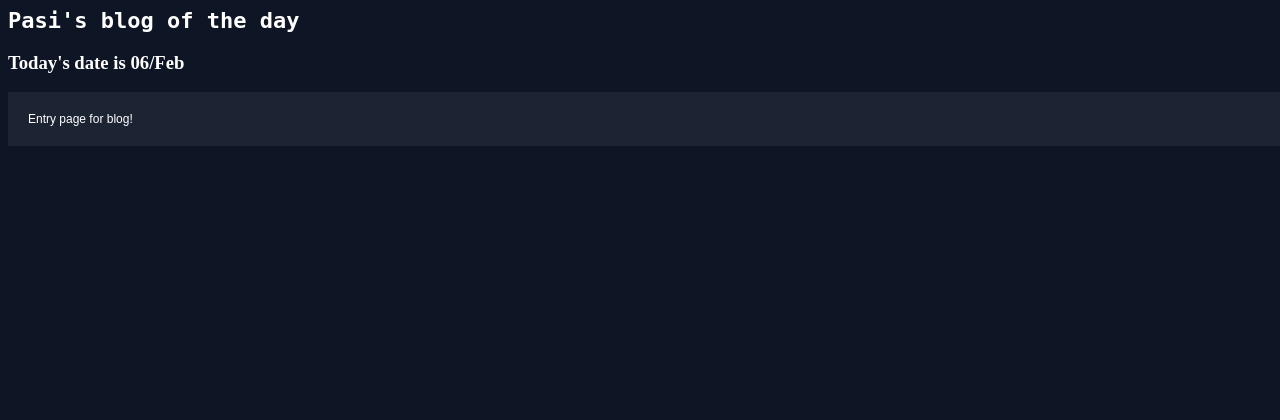
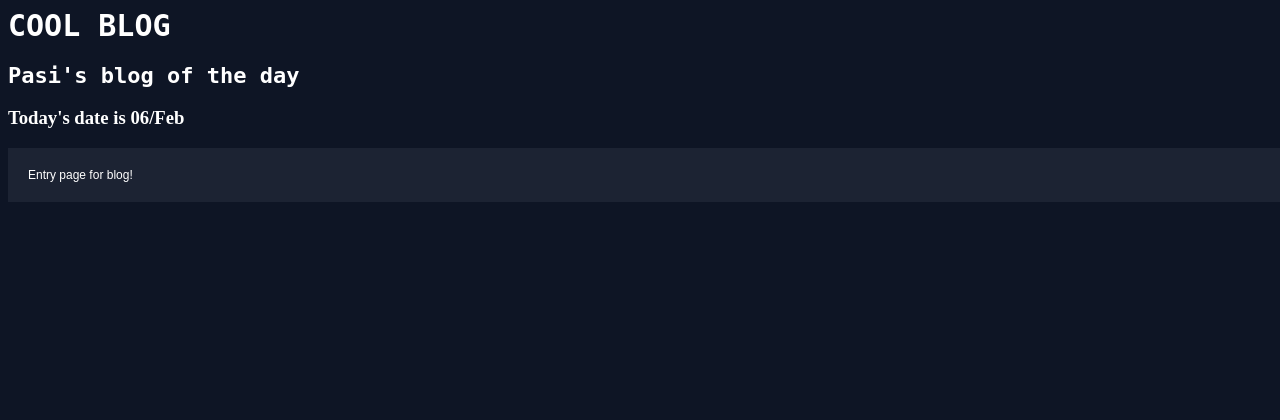
Before and after one commit to MoncoCarser/training-git, a Flask app: page / in a window 1280 px wide. Shown: the top 420 px of the page. Run offline with Flask 2, Linux system fonts and the light colour scheme.

Commit message:
styling update

```diff
--- a/template/portfolio.html
+++ b/template/portfolio.html
@@ -7,6 +7,7 @@
 </head>
 
 <body>
+    <h1>COOL BLOG</h1>
     <h2>{my_name}'s blog of the day</h2>
     <h3>Today's date is {date}</h3>
     <p>{blog_text}</p>
```
Also changed, not shown: README.md.
